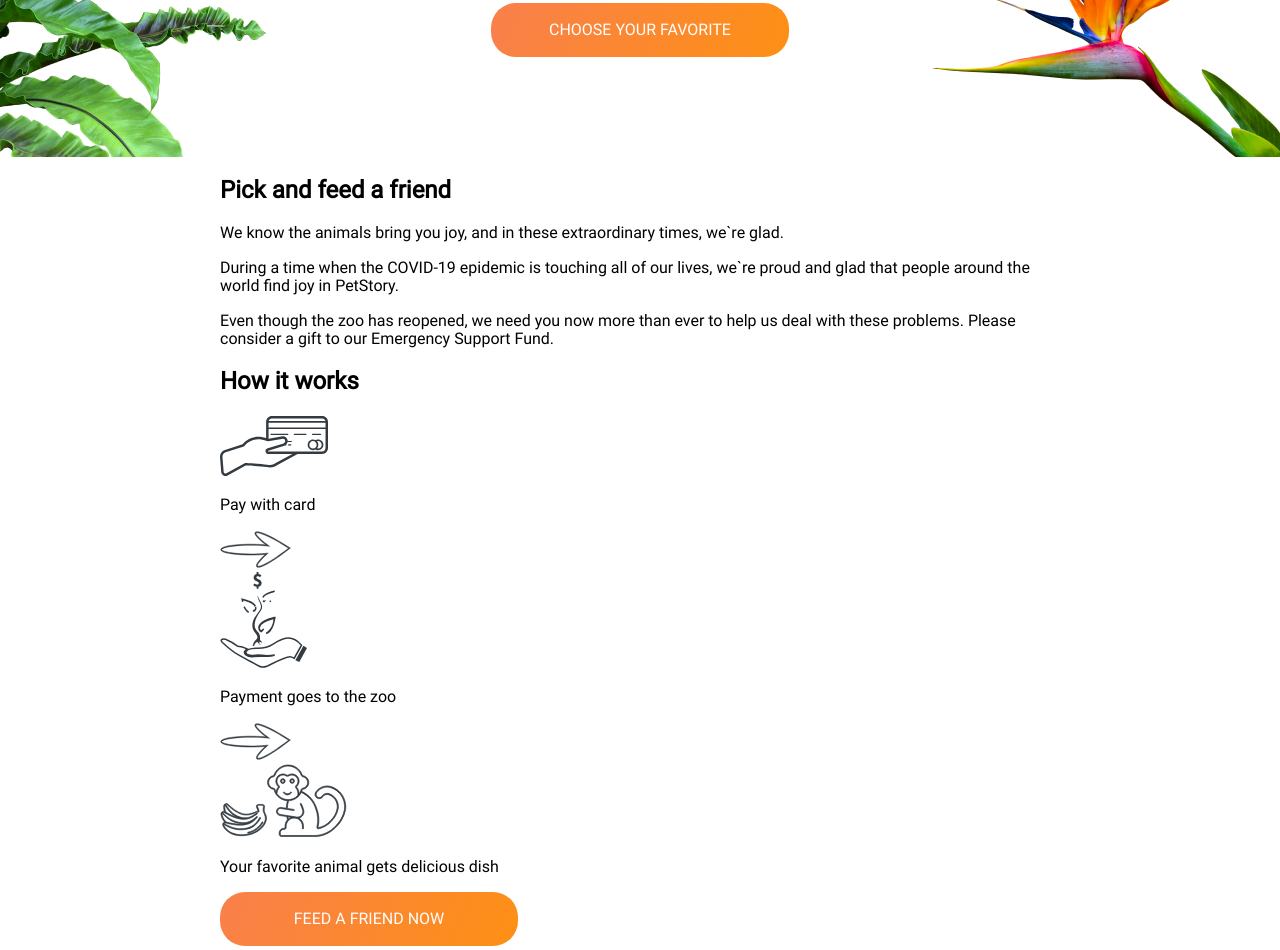
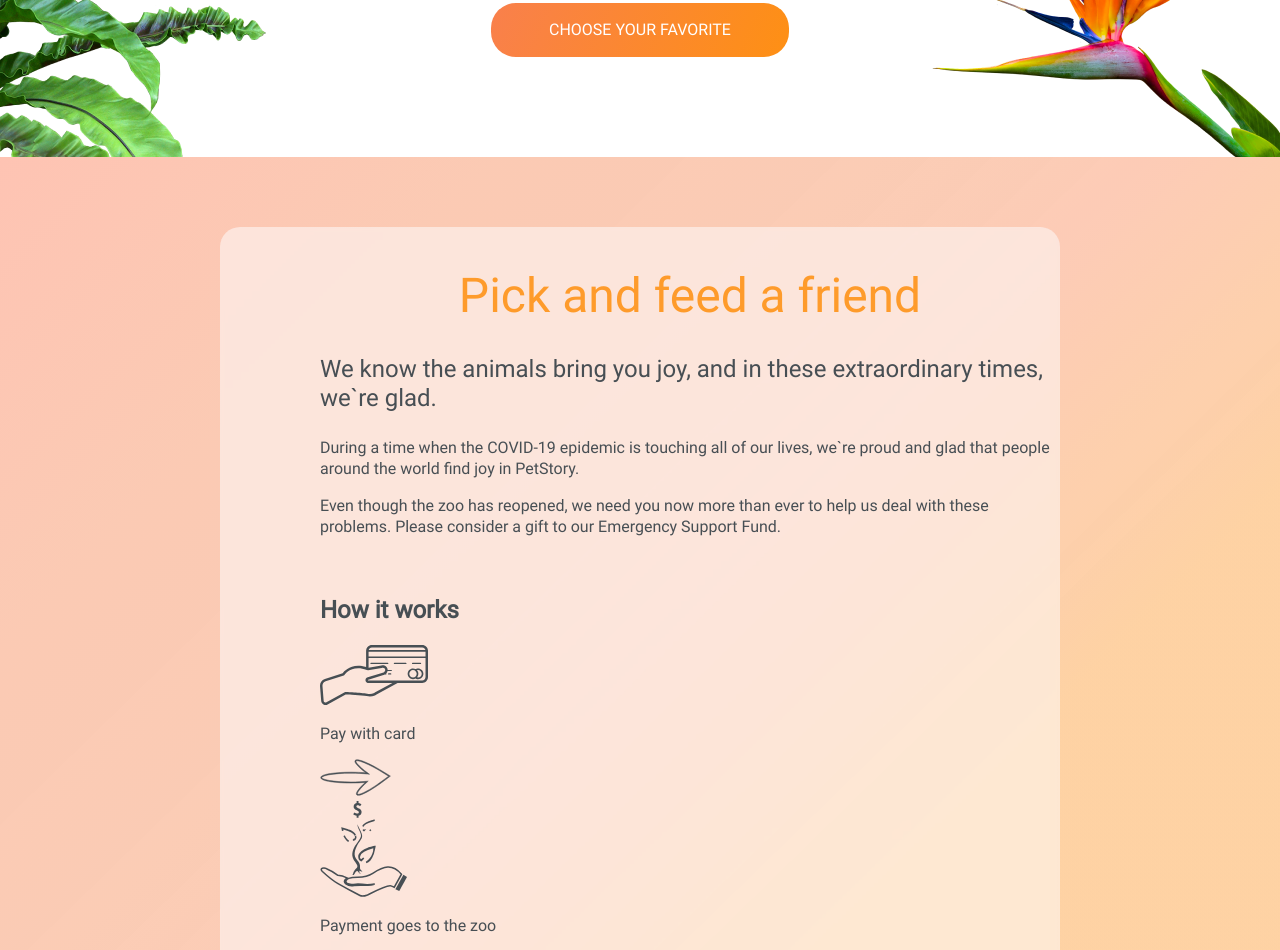
Before and after one commit to wecansur/online_zoo, a website built with webpack: page src/pages/main/index.html in a window 1280 px wide. Shown: the part 2532-3482 px from the top of the page. Built offline with nearby package versions, Linux system fonts and the light colour scheme.

Commit message:
feat: start sass p-n-f

```diff
--- a/src/pages/main/index.html
+++ b/src/pages/main/index.html
@@ -161,7 +161,6 @@
 
         <section class="pick-n-feed">
             <div class="container">
-                <div class="pick-container">
                 <h2 class="pick-title">Pick and feed a friend</h2>
                 <p class="pick-text-big">We know the animals bring you joy, and in these extraordinary times, we`re glad.</p>
                 <p class="pick-text-bold">During a time when the COVID-19 epidemic is touching all of our lives, we`re proud and glad that people around the world find joy in PetStory.</p>
@@ -184,7 +183,6 @@
                     </div>
                 </div>
                 <button class="circle-button">Feed a friend now</button>
-                </div>
             </div>
         </section>
 
--- a/src/sass/pages/_main-page.scss
+++ b/src/sass/pages/_main-page.scss
@@ -242,3 +242,60 @@
     color: $green;
     cursor: pointer;
 }
+
+// pick-n-feed
+
+.pick-n-feed {
+    height: 1004px;
+    padding: 70px 220px 100px 220px;
+    //padding-bottom: 100px;
+
+    background: linear-gradient(315.75deg, rgba(254, 210, 144, 0.7) 30.06%, #FEBDAB 100.95%, rgba(254, 210, 144, 0.7) 106.36%), linear-gradient(315.75deg, rgba(254, 189, 171, 0.74) 30.06%, rgba(243, 169, 248, 0.66) 50.74%, #E0D8F0 80.49%, #EAF7FE 127.9%, #EAF7FE 149.54%), linear-gradient(315.75deg, rgba(254, 189, 171, 0.74) 30.06%, rgba(243, 169, 248, 0.66) 50.74%, #E0D8F0 80.49%, #EAF7FE 127.9%, #EAF7FE 149.54%);
+    opacity: 0.9;
+
+    .container {
+        padding: 40px 0 60px 100px;
+
+        color: $black-blue;
+
+        background: rgba(253, 253, 255, 0.52);
+        backdrop-filter: blur(2px);
+        border-radius: 20px;
+    }
+}
+
+.pick-title {
+    margin: 0 0 30px 0;
+
+    font-style: normal;
+    font-weight: 400;
+    font-size: 48px;
+    line-height: 58px;
+    text-align: center;
+
+    color: #FE9013;
+}
+
+.pick-text-big {
+    font-style: normal;
+    font-weight: 400;
+    font-size: 24px;
+    line-height: 29px;
+}
+
+.pick-text-bold {
+    font-style: normal;
+    font-weight: 500;
+    font-size: 16px;
+    line-height: 21px;
+}
+
+.pick-text {
+    margin-bottom: 60px;
+    max-width: 863px;
+
+    font-style: normal;
+    font-weight: 400;
+    font-size: 16px;
+    line-height: 21px;
+}
```
Lines whose indentation alone changed are shown as unchanged.
